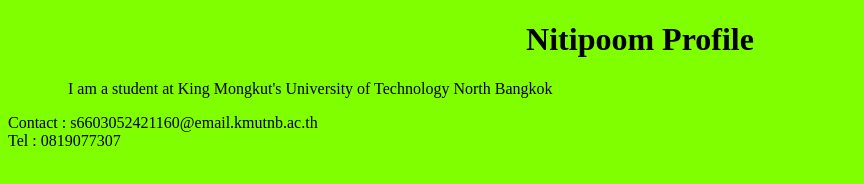
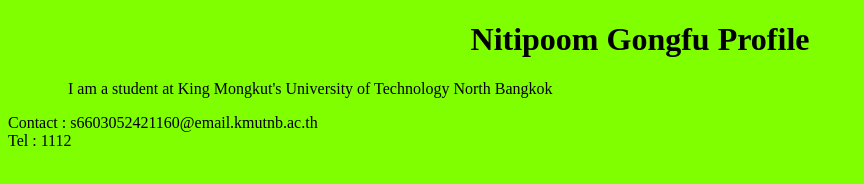
Before and after one commit to Nitipoom007/github-desktop-project_sec1_2_67, a plain HTML site: page index.html in a window 1280 px wide. Shown: the whole page, without its empty margins (0-864 px from the left). Drawn offline with Linux system fonts and the light colour scheme.

Commit message:
Update index.html with change profile

```diff
--- a/index.html
+++ b/index.html
@@ -7,10 +7,10 @@
     <link rel="stylesheet" href="css/index.css">
 </head>
 <body>
-    <h1>Nitipoom Profile</h1>
+    <h1>Nitipoom Gongfu Profile</h1>
     <p>I am a student at King Mongkut's
         University of Technology North Bangkok</p>
         <footer>Contact : s6603052421160@email.kmutnb.ac.th<br>
-                Tel : 0819077307</footer>
+                Tel : 1112</footer>
 </body>
 </html>
```
